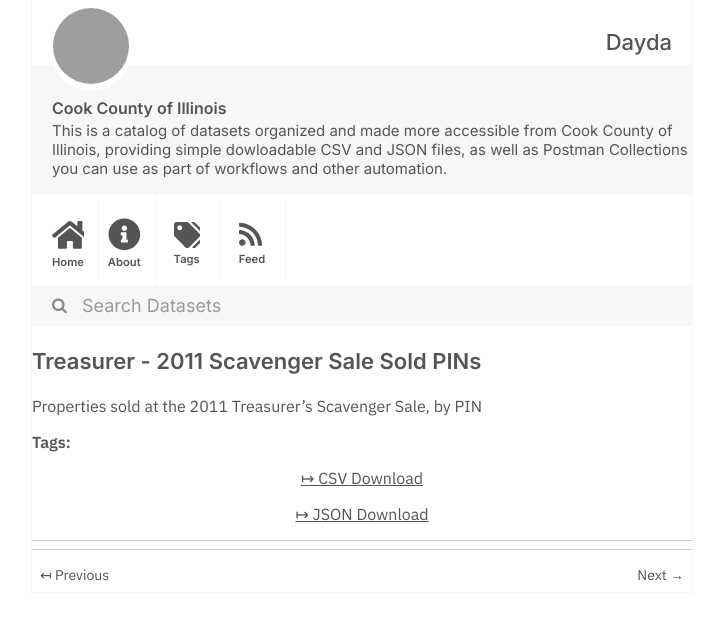
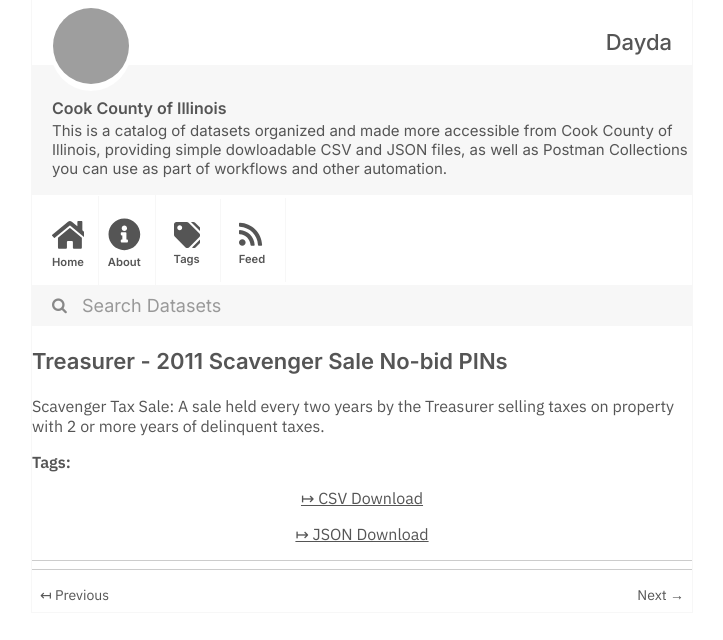
Before and after one commit to dayda-entities/cook-county-of-illinois, a Jekyll site: the page built from _posts/2020-11-10-treasurer-2011-scavenger-sale-.md, in a window 1280 px wide, cut to the strip 0-640 px from the top of the page. Shown: the whole strip, without its empty margins (278-1001 px from the left). Built offline with Jekyll 4.4.1, drawn with Linux system fonts in a browser that asks for light colours; grey boxes are pictures that could not be loaded.

Commit message:
Publish Data

```diff
--- a/_posts/2020-11-10-treasurer-2011-scavenger-sale-.md
+++ b/_posts/2020-11-10-treasurer-2011-scavenger-sale-.md
@@ -1,17 +1,17 @@
 ---
-title: Treasurer - 2011 Scavenger Sale Sold PINs
-created: '2020-11-10T16:57:45.604359'
-modified: '2020-11-10T16:57:45.604369'
+title: Treasurer - 2011 Scavenger Sale No-bid PINs
+created: '2020-11-10T16:57:59.071907'
+modified: '2020-11-10T16:57:59.071918'
 state: active
 type: dataset
 tags: []
 groups:
   - Local Government
 csv_url: >-
-  https://datacatalog.cookcountyil.gov/api/views/qr56-3n7b/rows.csv?accessType=DOWNLOAD
+  https://datacatalog.cookcountyil.gov/api/views/z5gk-rh7u/rows.csv?accessType=DOWNLOAD
 json_url: >-
-  https://datacatalog.cookcountyil.gov/api/views/qr56-3n7b/rows.json?accessType=DOWNLOAD
+  https://datacatalog.cookcountyil.gov/api/views/z5gk-rh7u/rows.json?accessType=DOWNLOAD
 layout: post
 
 ---
-Properties sold at the 2011 Treasurer's Scavenger Sale, by PIN
+Scavenger Tax Sale: A sale held every two years by the Treasurer selling taxes on property with 2 or more years of delinquent taxes.
```
